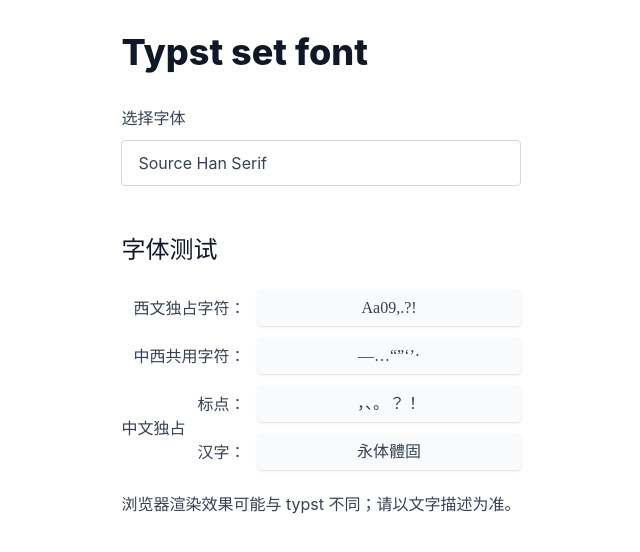
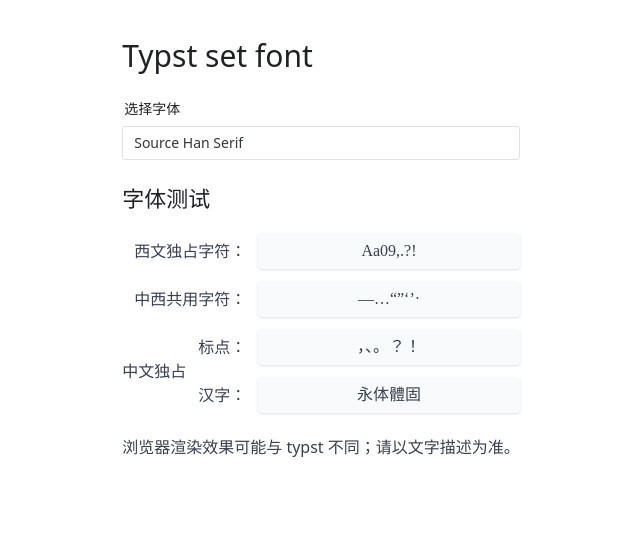
Before and after one commit to YDX-2147483647/typst-set-font, a Vue app: page / in a window 1280 px wide. Shown: the top 552 px of the page, without its empty margins (319-959 px from the left). Built offline with nearby package versions, Linux system fonts and the light colour scheme.

Commit message:
feat: Migrate to naive-ui

```diff
--- a/package.json
+++ b/package.json
@@ -21,6 +21,7 @@
     "@vitejs/plugin-vue": "^6.0.0",
     "@vitest/coverage-v8": "^3.2.4",
     "eslint": "^9.30.1",
+    "naive-ui": "^2.42.0",
     "postcss-nesting": "^13.0.2",
     "typescript": "^5.8.3",
     "vite": "^6.0.4",
--- a/src/App.vue
+++ b/src/App.vue
@@ -1,7 +1,16 @@
 <script setup lang="ts">
+import { darkTheme, NConfigProvider, NFormItem, NH1, NInput } from "naive-ui";
 import { computed, ref } from "vue";
 import FontFamiliesSample from "./components/FontFamiliesSample.vue";
 import { FontFamilies_from } from "./fonts/types.ts";
+
+const themeQuery = window.matchMedia("(prefers-color-scheme: dark)");
+const theme = ref<typeof darkTheme | null>(
+  themeQuery.matches ? darkTheme : null,
+);
+themeQuery.addEventListener("change", () => {
+  theme.value = themeQuery.matches ? darkTheme : null;
+});
 
 const font = ref("Source Han Serif");
 
@@ -9,17 +18,17 @@
 </script>
 
 <template>
-  <section class="prose">
-    <h1>Typst set font</h1>
-    <label class="not-prose flex flex-col space-y-2">
-      <span>选择字体</span>
-      <input
-        v-model="font"
-        type="text"
-        placeholder="输入字体名称"
-        class="rounded border border-gray-300 px-4 py-2 focus:border-blue-500 focus:outline-none"
-      />
-    </label>
-    <FontFamiliesSample :font="fontFamilies" />
-  </section>
+  <n-config-provider :theme="theme">
+    <section>
+      <n-h1>Typst set font</n-h1>
+      <n-form-item label="选择字体">
+        <n-input
+          v-model:value="font"
+          type="text"
+          placeholder="输入字体名称"
+        />
+      </n-form-item>
+      <FontFamiliesSample :font="fontFamilies" />
+    </section>
+  </n-config-provider>
 </template>
--- a/src/components/FontFamiliesSample.vue
+++ b/src/components/FontFamiliesSample.vue
@@ -1,4 +1,5 @@
 <script setup lang="ts">
+import { NH2 } from "naive-ui";
 import type { FontFamilies } from "../fonts/types.ts";
 import FontSample from "./FontSample.vue";
 
@@ -17,8 +18,8 @@
 </script>
 
 <template>
-  <section>
-    <h2>字体测试</h2>
+  <section class="prose">
+    <n-h2>字体测试</n-h2>
     <div class="not-prose my-4 grid grid-cols-[auto_auto_1fr] items-center gap-3 text-end">
       <p class="col-span-2">西文独占字符：</p>
       <FontSample :font="font.latin" :text="sample.latin" />
```
Also changed, not shown: 1 other file (tests, documents, lock files or other folders).
